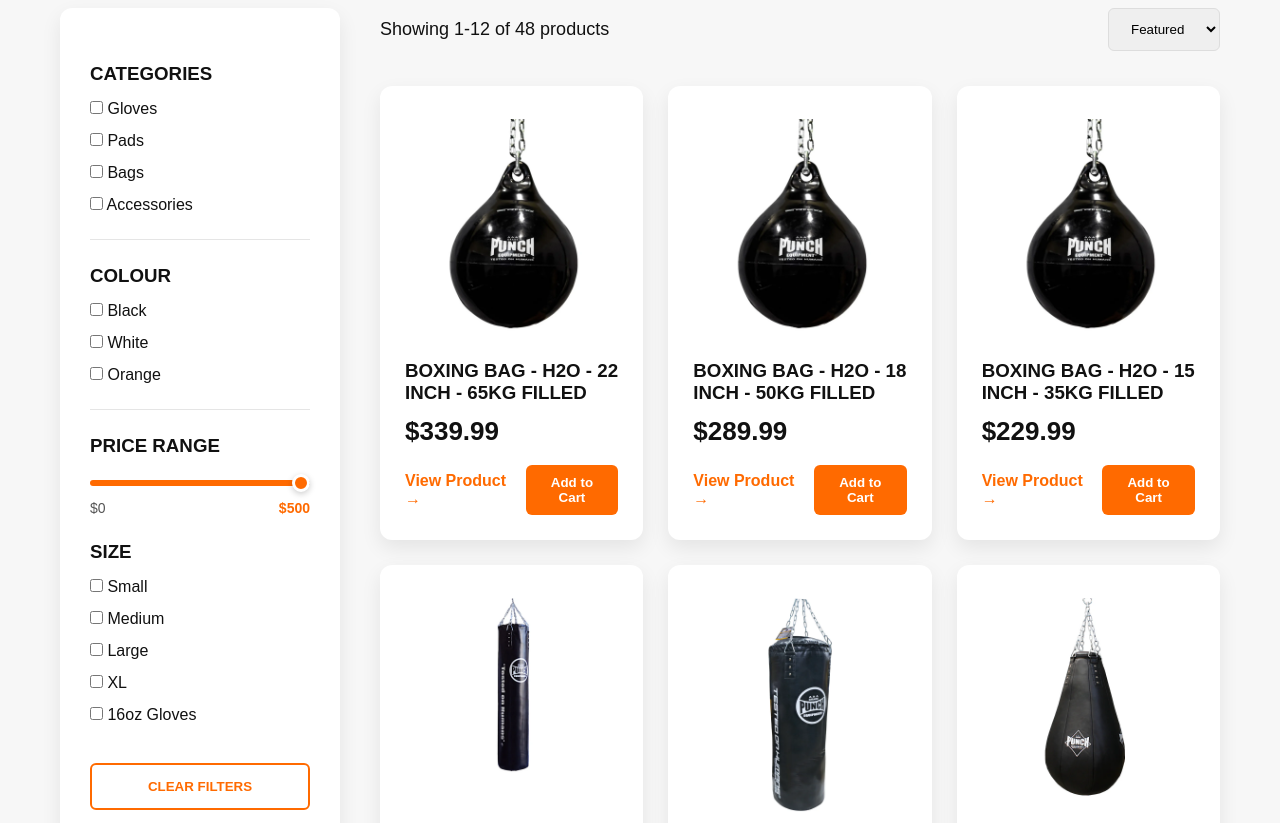
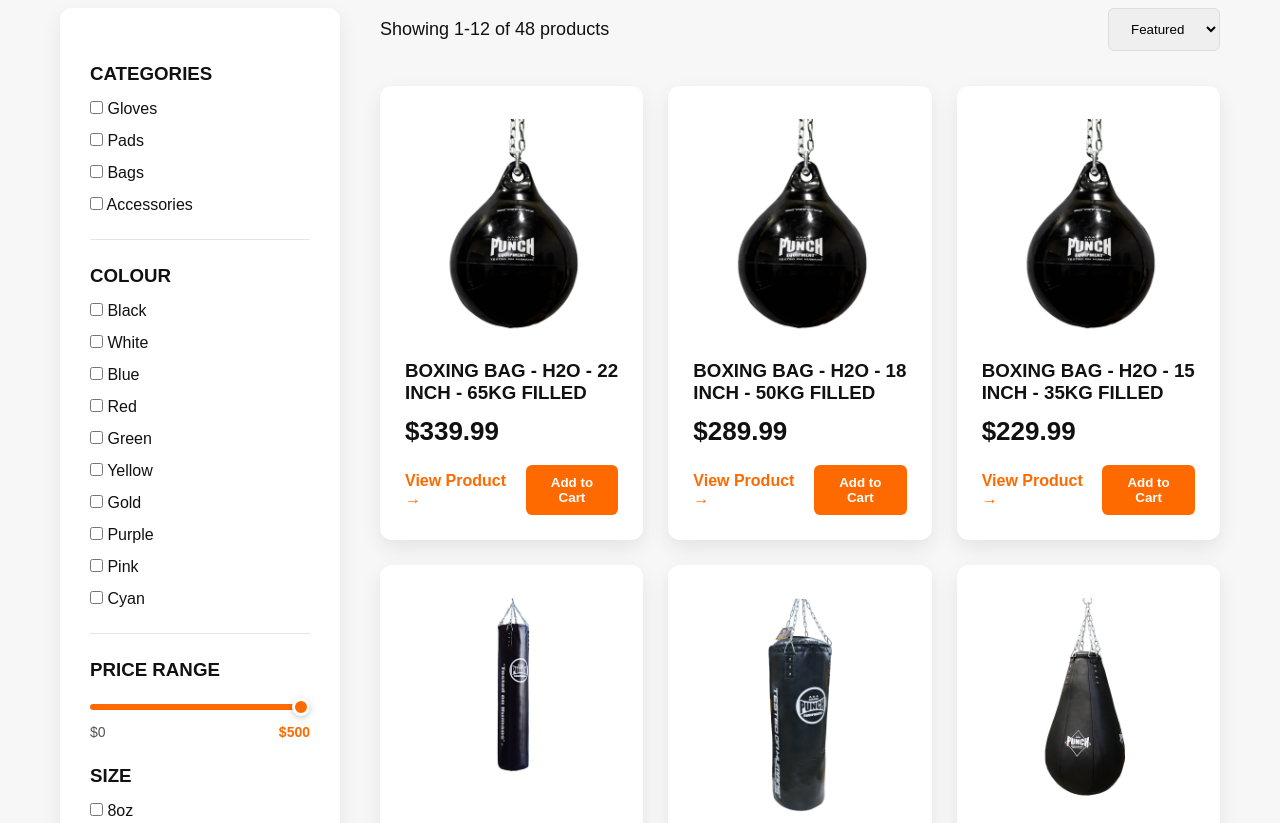
Before and after one commit to eibrnwqudoqw/elevate-boxing, a website: page shop.html in a window 1280 px wide. Shown: the part 348-1171 px from the top of the page. Drawn offline with Linux system fonts and the light colour scheme.

Commit message:
Update shop.html

```diff
--- a/shop.html
+++ b/shop.html
@@ -92,18 +92,53 @@
 			<h3>Colour</h3>
 
 			<label>
-				<input type="checkbox" class="color-filter" value="Black">
-				Black
+			  <input type="checkbox" class="color-filter" value="Black">
+			  Black
 			</label>
 
 			<label>
-				<input type="checkbox" class="color-filter" value="White">
-				White
+			  <input type="checkbox" class="color-filter" value="White">
+			  White
 			</label>
 
 			<label>
-				<input type="checkbox" class="color-filter" value="Orange">
-				Orange
+			  <input type="checkbox" class="color-filter" value="Blue">
+			  Blue
+			</label>
+
+			<label>
+			  <input type="checkbox" class="color-filter" value="Red">
+			  Red
+			</label>
+
+			<label>
+			  <input type="checkbox" class="color-filter" value="Green">
+			  Green
+			</label>
+
+			<label>
+			  <input type="checkbox" class="color-filter" value="Yellow">
+			  Yellow
+			</label>
+
+			<label>
+			  <input type="checkbox" class="color-filter" value="Gold">
+			  Gold
+			</label>
+
+			<label>
+			  <input type="checkbox" class="color-filter" value="Purple">
+			  Purple
+			</label>
+
+			<label>
+			  <input type="checkbox" class="color-filter" value="Pink">
+			  Pink
+			</label>
+
+			<label>
+			  <input type="checkbox" class="color-filter" value="Cyan">
+			  Cyan
 			</label>
 
 			<hr>
@@ -122,28 +157,28 @@
 			<h3>Size</h3>
 
 			<label>
-				<input type="checkbox" class="size-filter" value="S">
-				Small
+			  <input type="checkbox" class="size-filter" value="8oz">
+			  8oz
 			</label>
 
 			<label>
-				<input type="checkbox" class="size-filter" value="M">
-				Medium
+			  <input type="checkbox" class="size-filter" value="10oz">
+			  10oz
 			</label>
 
 			<label>
-				<input type="checkbox" class="size-filter" value="L">
-				Large
+			  <input type="checkbox" class="size-filter" value="12oz">
+			  12oz
 			</label>
 
 			<label>
-				<input type="checkbox" class="size-filter" value="XL">
-				XL
+			  <input type="checkbox" class="size-filter" value="14oz">
+			  14oz
 			</label>
 
 			<label>
-				<input type="checkbox" class="size-filter" value="16oz">
-				16oz Gloves
+			  <input type="checkbox" class="size-filter" value="16oz">
+			  16oz
 			</label>
 
 
```
